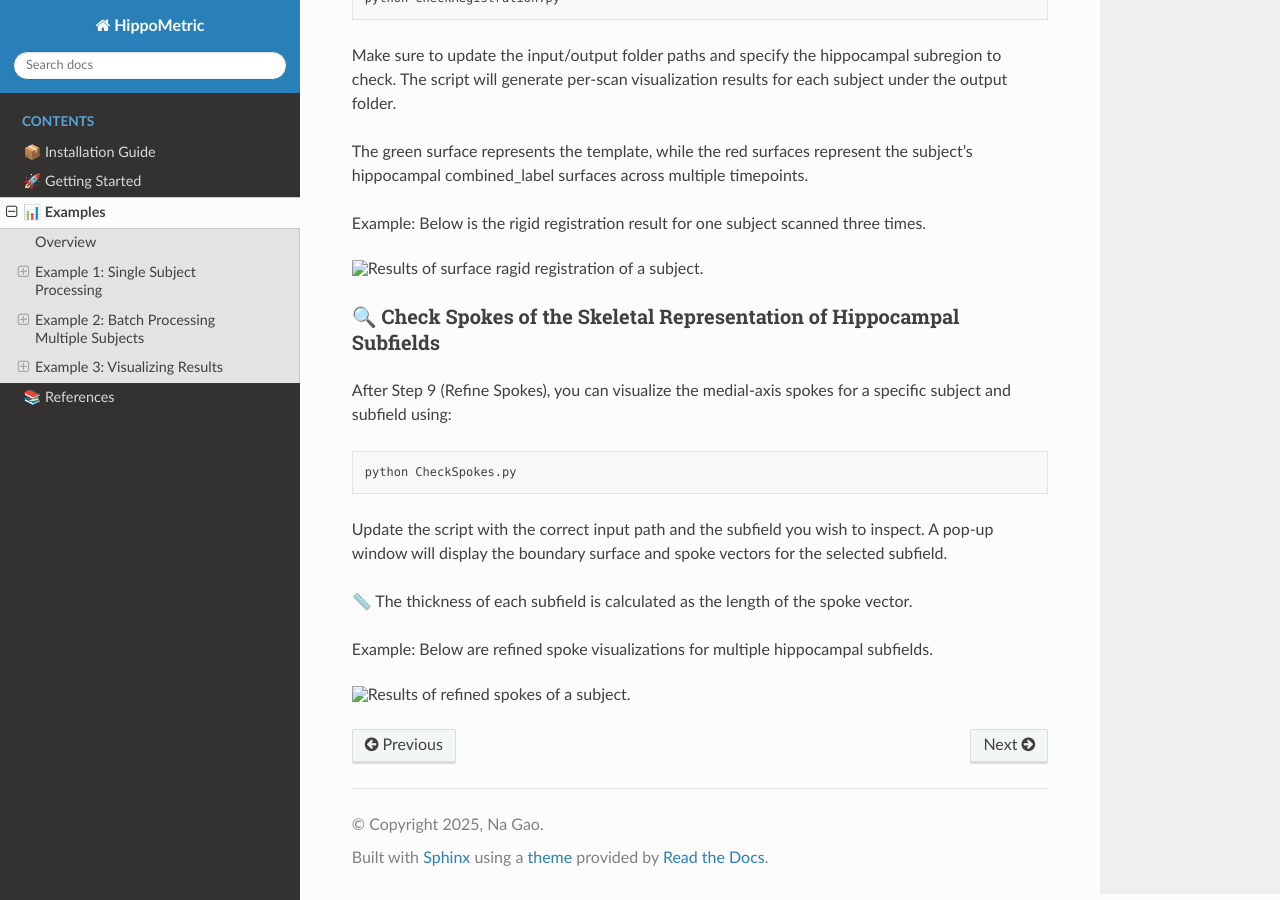
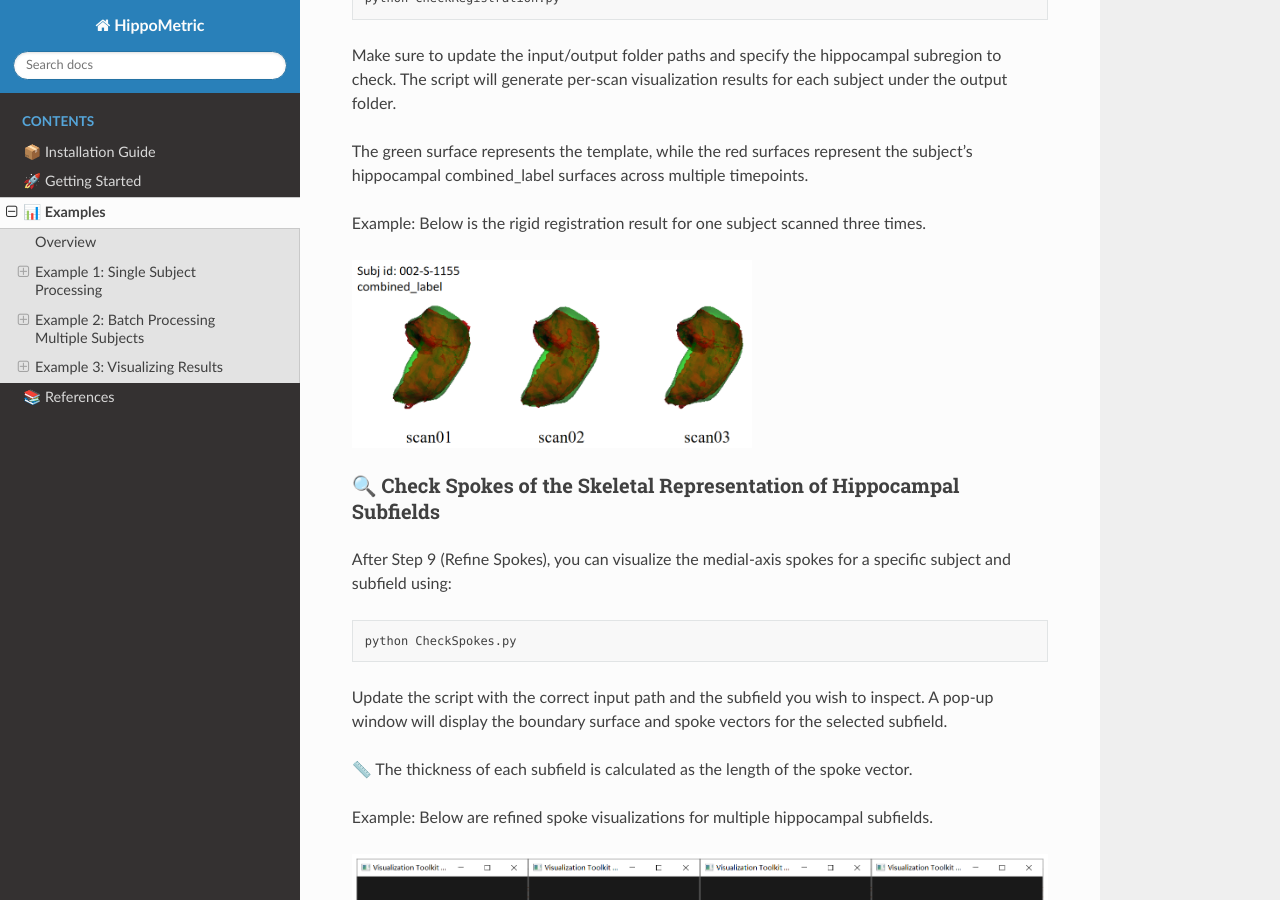
Before and after one commit to calliegao/HippoMetric-case-by-case-, a Sphinx documentation site: the page built from docs/examples.md, in a window 1280 px wide and 900 px high, scrolled down 3029 px. Built offline with Sphinx 7.4.7 and the Read the Docs theme 3.1.0, drawn with Linux system fonts in a browser that asks for light colours.

Commit message:
Update examples.md

```diff
--- a/docs/examples.md
+++ b/docs/examples.md
@@ -143,7 +143,7 @@ The green surface represents the template, while the red surfaces represent the
 
 Example: Below is the rigid registration result for one subject scanned three times.
 
-<img src="images/registration.png" alt="Results of surface ragid registration of a subject." width="400"/>
+<img src="_static/images/registration.png" alt="Results of surface ragid registration of a subject." width="400"/>
 
 ### 🔍 Check Spokes of the Skeletal Representation of Hippocampal Subfields
 After Step 9 (Refine Spokes), you can visualize the medial-axis spokes for a specific subject and subfield using:
@@ -159,4 +159,4 @@ A pop-up window will display the boundary surface and spoke vectors for the sele
 
 Example: Below are refined spoke visualizations for multiple hippocampal subfields.
 
-<img src="images/spokes.png" alt="Results of refined spokes of a subject." width="800"/>
+<img src="_static/images/spokes.png" alt="Results of refined spokes of a subject." width="800"/>
```
